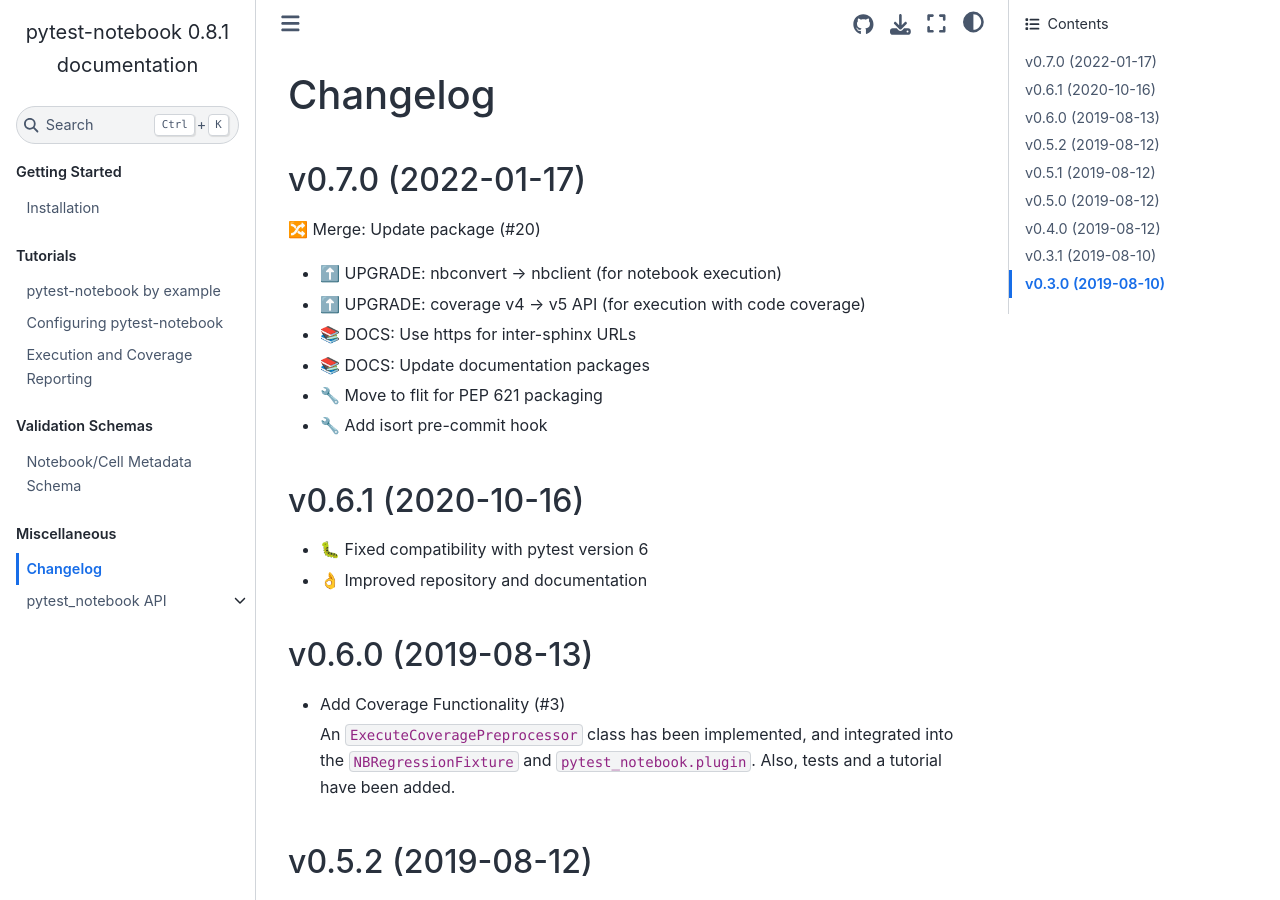
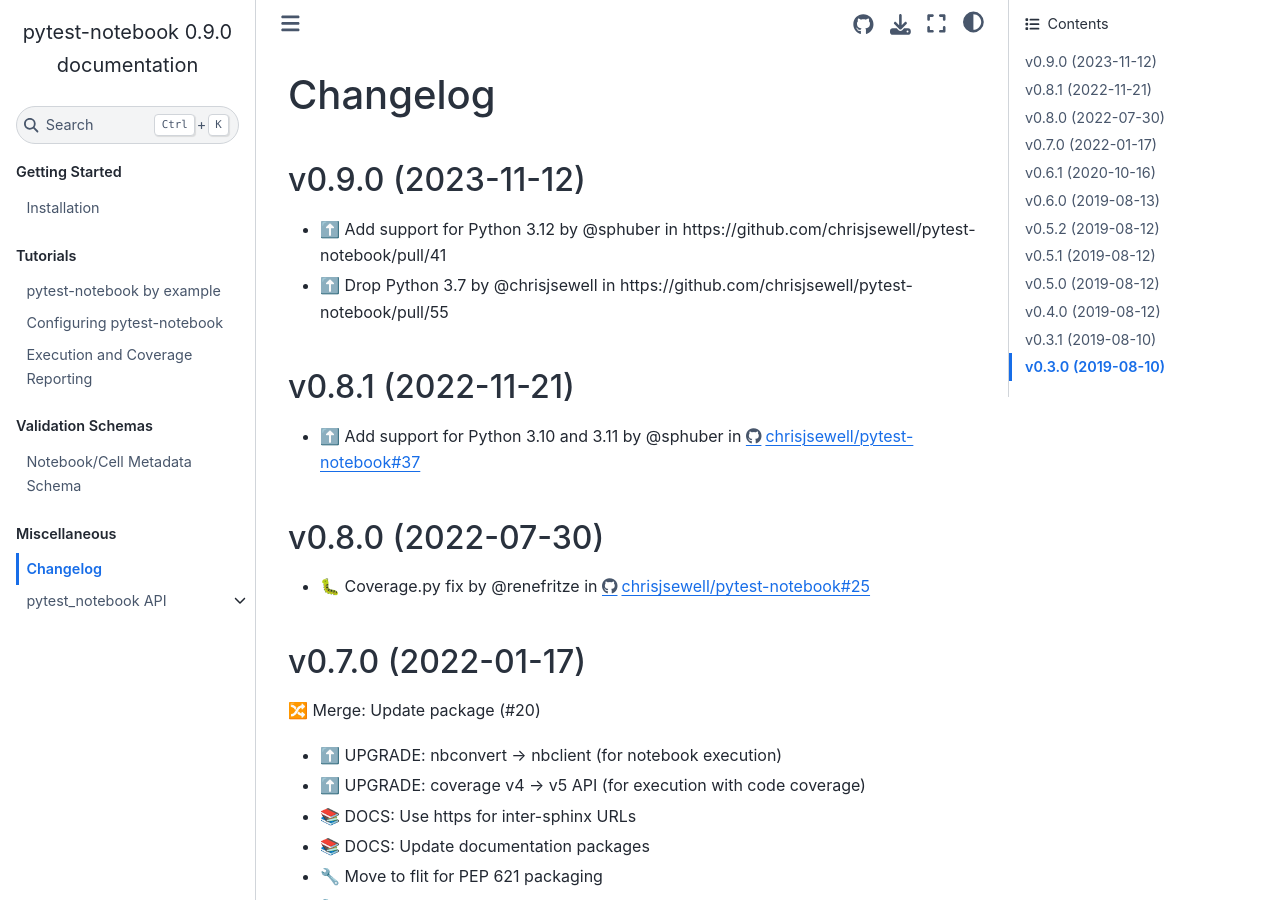
Before and after one commit to chrisjsewell/pytest-notebook, a Sphinx documentation site: the page built from docs/source/changelog.md, in a window 1280 px wide and 900 px high. Built offline with Sphinx 7.4.7 and the Sphinx Book theme 1.1.4, drawn with Linux system fonts in a browser that asks for light colours; pages that are not in the unit, such as notebooks, are missing from menus.

Commit message:
🚀 Release v0.9.0 (#57)

```diff
--- a/docs/source/changelog.md
+++ b/docs/source/changelog.md
@@ -1,4 +1,17 @@
 # Changelog
+
+## v0.9.0 (2023-11-12)
+
+* ⬆️ Add support for Python 3.12 by @sphuber in https://github.com/chrisjsewell/pytest-notebook/pull/41
+* ⬆️ Drop Python 3.7 by @chrisjsewell in https://github.com/chrisjsewell/pytest-notebook/pull/55
+
+## v0.8.1 (2022-11-21)
+
+* ⬆️ Add support for Python 3.10 and 3.11 by @sphuber in <https://github.com/chrisjsewell/pytest-notebook/pull/37>
+
+## v0.8.0 (2022-07-30)
+
+* 🐛 Coverage.py fix by @renefritze in <https://github.com/chrisjsewell/pytest-notebook/pull/25>
 
 ## v0.7.0 (2022-01-17)
 
--- a/pytest_notebook/__init__.py
+++ b/pytest_notebook/__init__.py
@@ -1,2 +1,2 @@
 """A pytest plugin for testing Jupyter Notebooks."""
-__version__ = "0.8.1"
+__version__ = "0.9.0"
```
